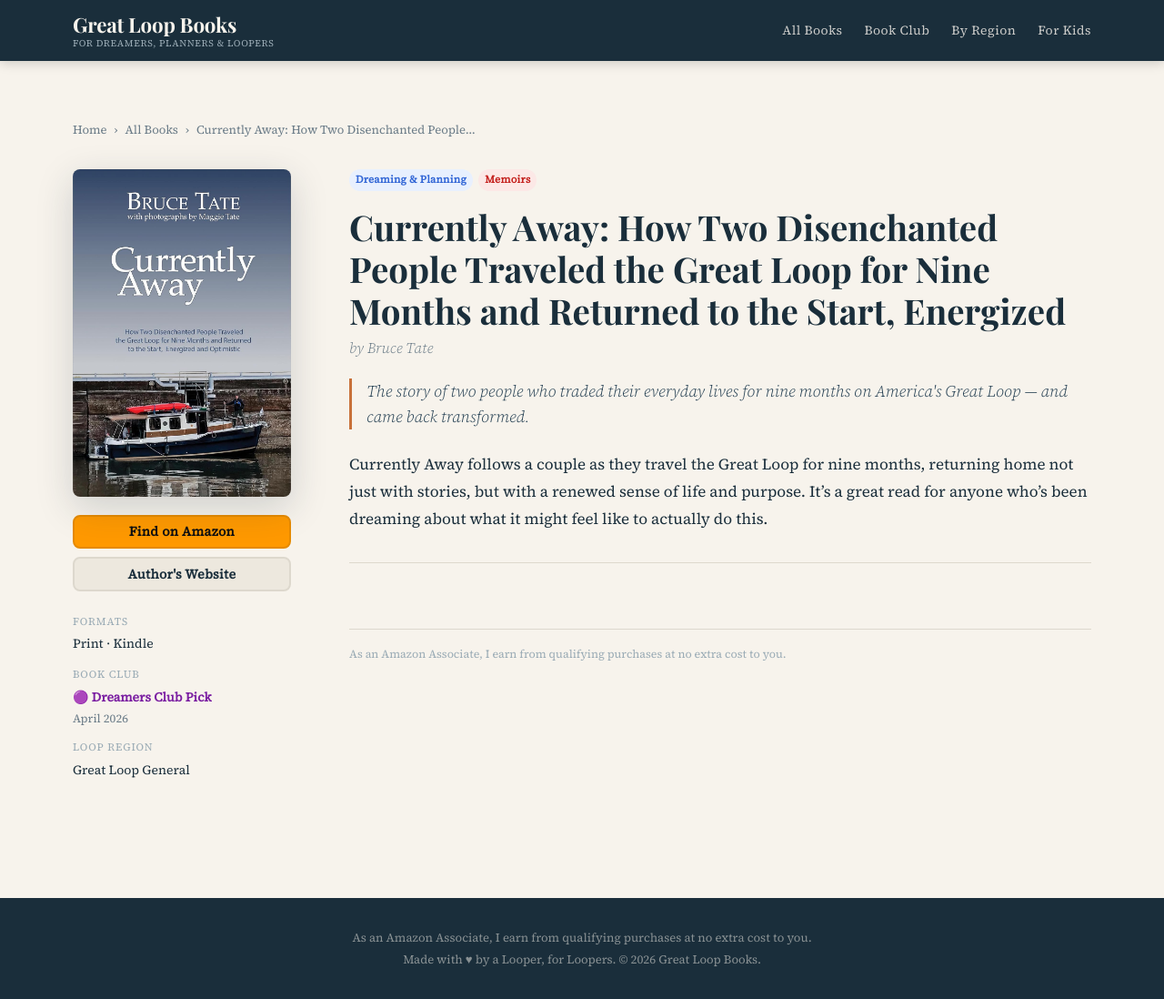
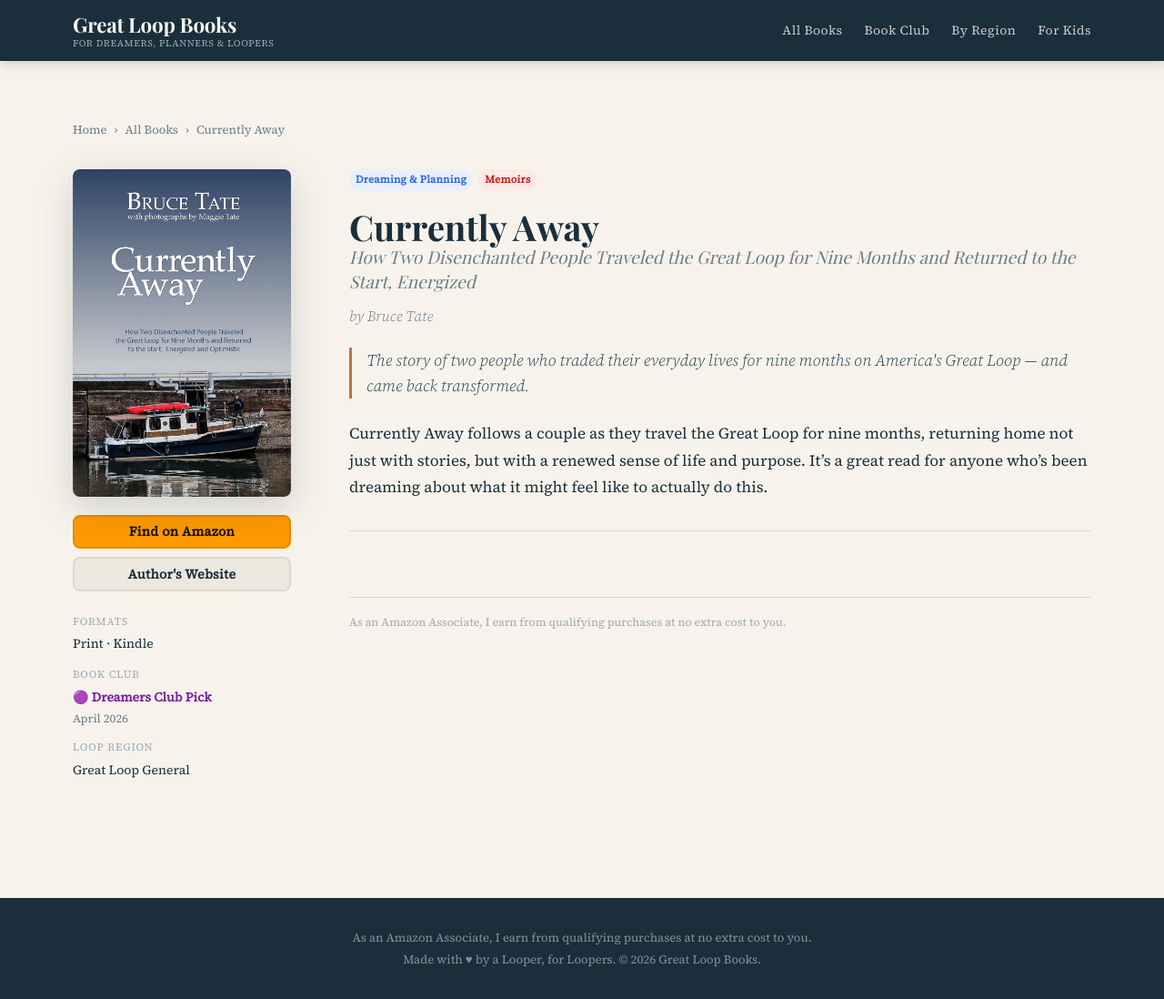
Before and after one commit to amajor/website-great-loop-books, a Jekyll site: the page built from _books/currently-away.md, in a window 1280 px wide and 1098 px high. Shown: the whole window at 91% size. Built offline with Jekyll 4.4.1, drawn with Linux system fonts in a browser that asks for light colours; some web fonts are replaced.

Commit message:
Add subtitle option for books

```diff
--- a/_books/currently-away.md
+++ b/_books/currently-away.md
@@ -1,5 +1,6 @@
 ---
-title: "Currently Away: How Two Disenchanted People Traveled the Great Loop for Nine Months and Returned to the Start, Energized"
+title: "Currently Away"
+subtitle: "How Two Disenchanted People Traveled the Great Loop for Nine Months and Returned to the Start, Energized"
 author: "Bruce Tate"
 cover_image: "/assets/images/books/great-loop-books-currently-away.jpg"
 
--- a/_includes/book-card.html
+++ b/_includes/book-card.html
@@ -21,6 +21,9 @@
 
     <div class="book-card__body">
       <h3 class="book-card__title">{{ include.book.title }}</h3>
+      {% if include.book.subtitle and include.book.subtitle != "" %}
+        <p class="book-card__subtitle">{{ include.book.subtitle | truncatewords: 10 }}</p>
+      {% endif %}
       {% if include.book.author and include.book.author != "" %}
         <p class="book-card__author">{{ include.book.author }}</p>
       {% endif %}
--- a/_layouts/book.html
+++ b/_layouts/book.html
@@ -143,6 +143,9 @@ layout: default
         </div>
 
         <h1 class="book-title">{{ page.title }}</h1>
+        {% if page.subtitle and page.subtitle != "" %}
+          <p class="book-subtitle">{{ page.subtitle }}</p>
+        {% endif %}
         {% if page.author and page.author != "" %}
           <p class="book-author">by {{ page.author }}</p>
         {% endif %}
--- a/_layouts/default.html
+++ b/_layouts/default.html
@@ -3,7 +3,7 @@
 <head>
   <meta charset="UTF-8">
   <meta name="viewport" content="width=device-width, initial-scale=1.0">
-  <title>{% if page.title %}{{ page.title }} | {% endif %}{{ site.title }}</title>
+  <title>{% if page.title %}{{ page.title }}{% if page.subtitle %}: {{ page.subtitle }}{% endif %} | {% endif %}{{ site.title }}</title>
   <meta name="description" content="{% if page.summary %}{{ page.summary }}{% elsif page.description %}{{ page.description | strip_html | truncatewords: 30 }}{% else %}{{ site.description }}{% endif %}">
   {% seo %}
   <link rel="stylesheet" href="{{ '/assets/css/main.css' | relative_url }}">
--- a/assets/css/main.css
+++ b/assets/css/main.css
@@ -399,6 +399,13 @@ a:hover { color: var(--accent-dark); }
   line-height: 1.3;
   color: var(--navy);
 }
+.book-card__subtitle {
+  font-size: 0.75rem;
+  color: var(--text-light);
+  font-style: italic;
+  line-height: 1.4;
+  margin-top: -0.1rem;
+}
 .book-card__author {
   font-size: 0.8rem;
   color: var(--text-muted);
@@ -717,6 +724,15 @@ a:hover { color: var(--accent-dark); }
   color: var(--navy);
   margin-bottom: 0.3rem;
 }
+.book-subtitle {
+  font-family: var(--font-display);
+  font-size: clamp(1rem, 1.5vw, 1.2rem);
+  font-style: italic;
+  color: var(--text-muted);
+  line-height: 1.4;
+  margin-top: -0.5rem;
+  margin-bottom: 0.75rem;
+}
 .book-author {
   font-size: 1rem;
   color: var(--text-muted);
```
Also changed, not shown: _books/crossing-the-wake.md (+2 -1 lines).
